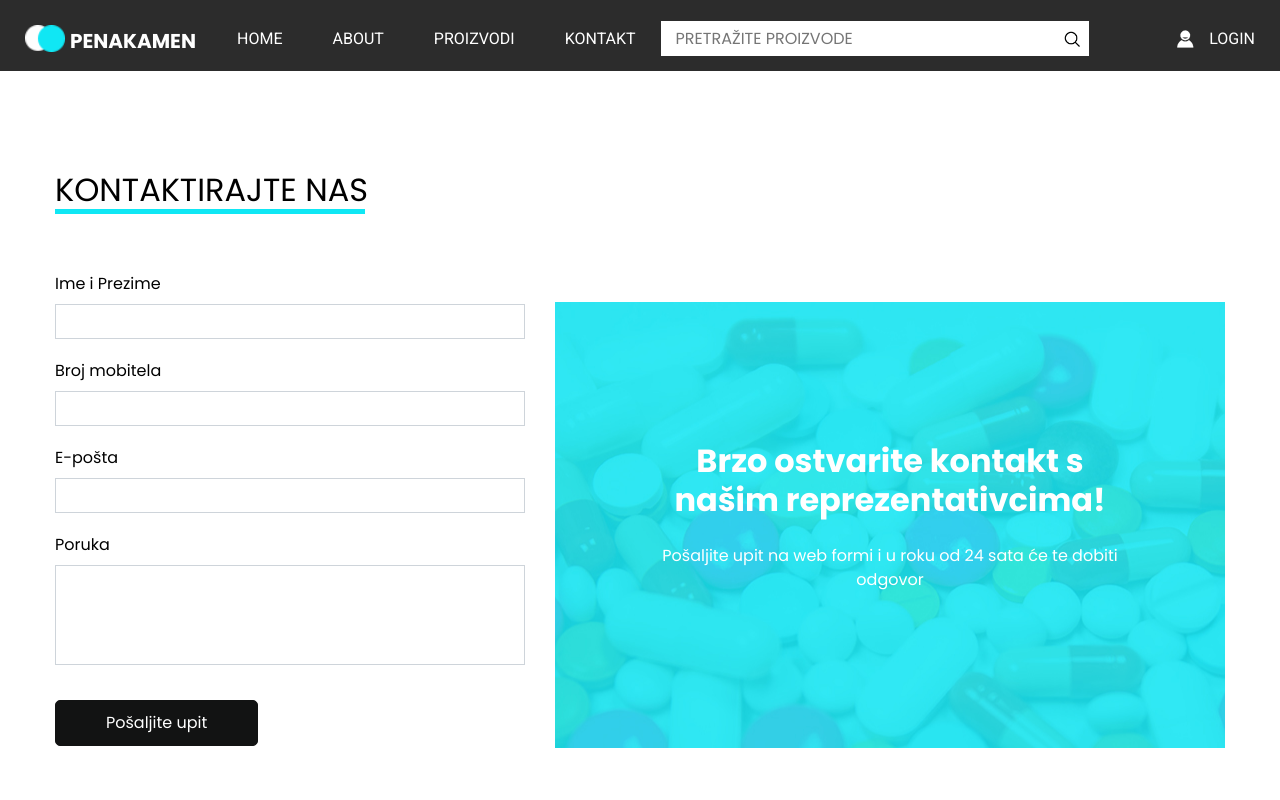
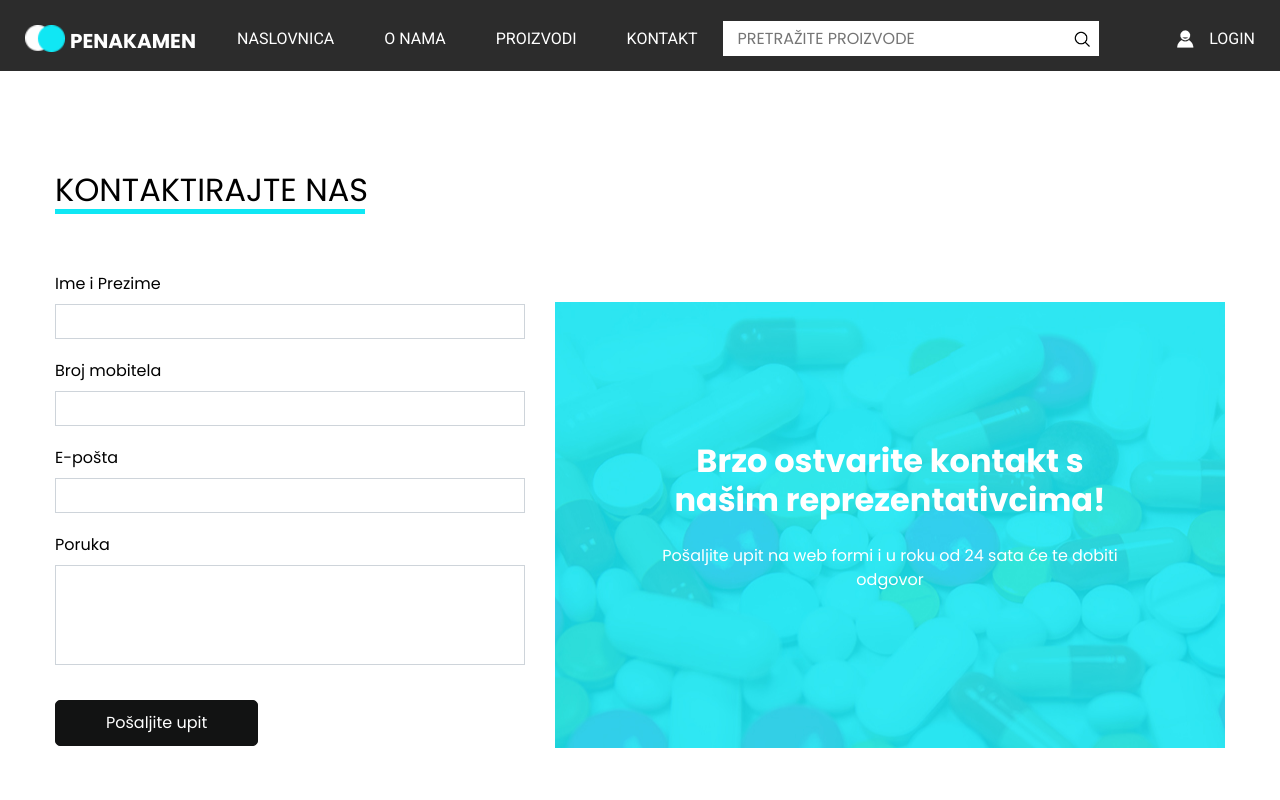
Before and after one commit to MajicEngineering/kamen, a plain HTML site: page contact.html in a window 1280 px wide. Shown: the top 800 px of the page. Drawn offline with nearby package versions, Linux system fonts and the light colour scheme.

Commit message:
Fix navbar elements

```diff
--- a/contact.html
+++ b/contact.html
@@ -77,10 +77,10 @@
             <div class="d-flex  flex-column flex-lg-row align-items-center w-100 justify-content-between">
               <ul class="navbar-nav  ">
                 <li class="nav-item active">
-                  <a class="nav-link" href="index.html">Home <span class="sr-only">(current)</span></a>
+                  <a class="nav-link" href="index.html">Naslovnica <span class="sr-only">(current)</span></a>
                 </li>
                 <li class="nav-item">
-                  <a class="nav-link" href="about.html"> About </a>
+                  <a class="nav-link" href="about.html"> O Nama </a>
                 </li>
                 <!-- <li class="nav-item">
                   <a class="nav-link" href="medicine.html"> Medicine </a>
```
